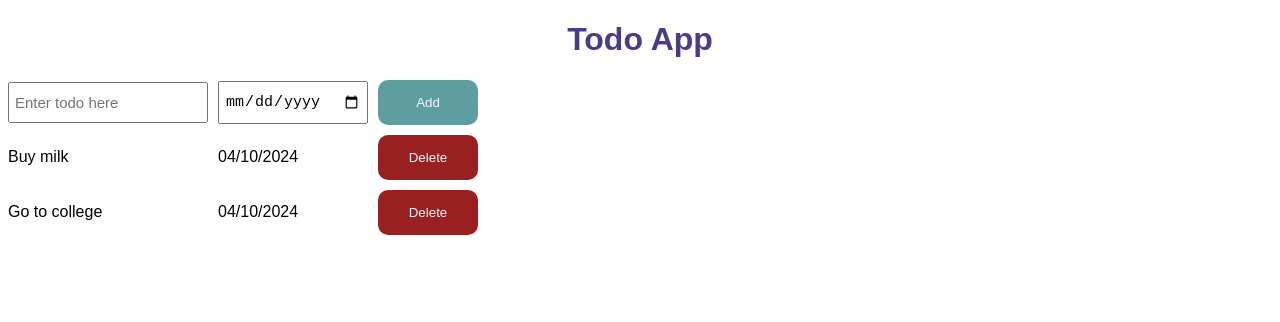
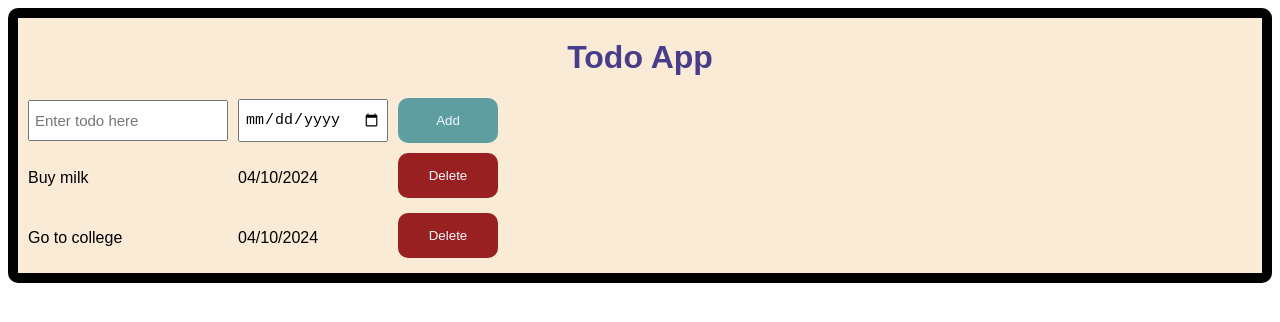
Before and after one commit to Priyanshu-cell/todo-app, a plain HTML site: page index.html in a window 1280 px wide. Drawn offline with Linux system fonts and the light colour scheme.

Commit message:
added styles in todo app like background

```diff
--- a/index.html
+++ b/index.html
@@ -1,22 +1,22 @@
 <!DOCTYPE html>
 <html lang="en">
   <head>
-  <meta charset="UTF-8">
-  <meta name="viewport" content="width=device-width, initial-scale=1.0">
+    <meta charset="UTF-8" />
+    <meta name="viewport" content="width=device-width, initial-scale=1.0" />
     <title>Todo App</title>
     <link rel="stylesheet" type="text/css" href="style.css" />
-
   </head>
   <body>
-
-  <h1 id="heading">  Todo App </h1>
+    <div id="full-todo-container">
+      <h1 id="heading">Todo App</h1>
 
       <div class="grid-container">
-    <input id="todo-input" type="text" placeholder="Enter todo here">
-    <input id="todo-date" type="date">
-    <button class="btn-todo" onclick="addTodo();"> Add </button>
+        <input id="todo-input" type="text" placeholder="Enter todo here" />
+        <input id="todo-date" type="date" placeholder="Enter date here" />
+        <button class="btn-todo" onclick="addTodo();">Add</button>
       </div>
       <div class="todo-container grid-container"></div>
       <script src="script.js"></script>
+    </div>
   </body>
 </html>
--- a/style.css
+++ b/style.css
@@ -5,12 +5,21 @@ body{
   color: darkslateblue;
   text-align: center;
 }
+
+#full-todo-container{
+  border: 10px solid black;
+  border-radius: 10px;
+  background-color: antiquewhite;
+}
+
 .grid-container{
   display: grid;
   grid-template-columns: 200px 150px 100px;
   column-gap: 10px;
   row-gap: 10px;
   margin-top: 10px;
+  margin-left: 10px;
+  margin-bottom: 10px;
   align-items: center;
 }
 #todo-input, #todo-date{
@@ -24,6 +33,7 @@ body{
   border-radius: 10px;
   padding: 15px 0px;
   cursor: pointer;
+  margin-bottom: 5px;
 }
 .btn-todo{
   background-color: cadetblue;
@@ -32,5 +42,4 @@ body{
   border-radius: 10px;
   padding: 15px 0px;
   cursor: pointer;
-
 }
```
Also changed, not shown: script.js (+9 -9 lines). Lines whose indentation alone changed are shown as unchanged.
